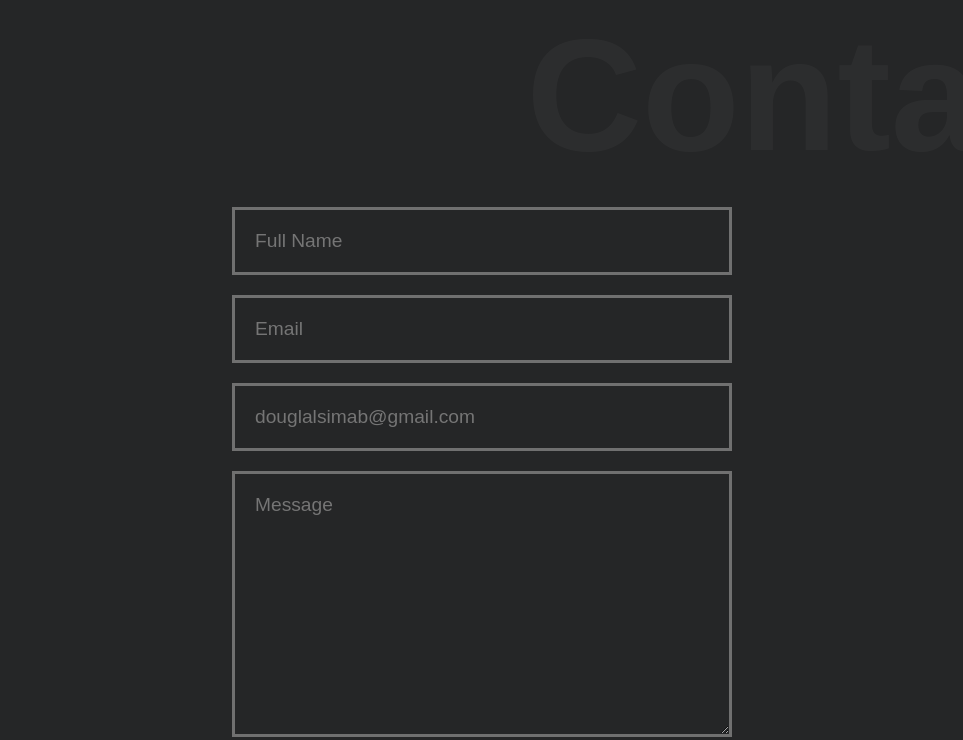
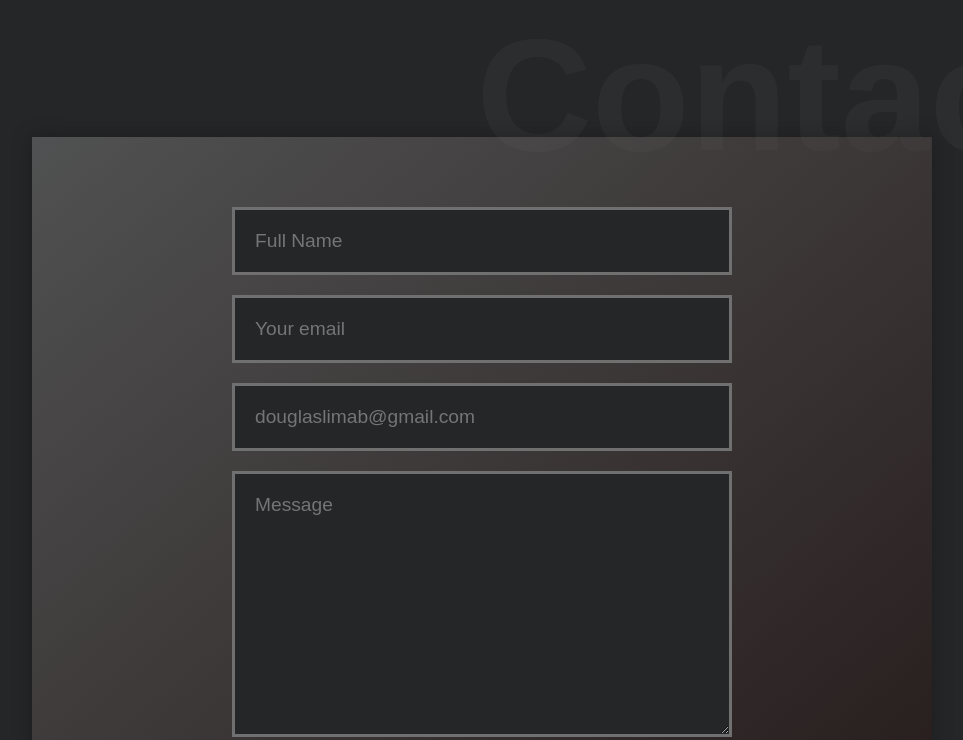
Before and after one commit to douglaslimab/learningJavaScript, a plain HTML site: page learningJS/004/index.html in a window 1280 px wide. Shown: the part 1745-2485 px from the top of the page, without its empty margins (158-1121 px from the left). Drawn offline with Linux system fonts and the light colour scheme.

Commit message:
first steps

```diff
--- a/learningJS/004/css/style.css
+++ b/learningJS/004/css/style.css
@@ -132,12 +132,14 @@ span.m-left{
 }
 
 .about h1{
+    margin-left: 50px;
     font-size: 10rem;
     z-index: 0;
     opacity: .1;
 }
 
-.about-me-info{
+.about-me-info,
+.contact-box{
     max-width: 900px;
     background-color: #252627;
     box-shadow: 0 0 1.2rem rgba(0,0,0,.25);
@@ -166,6 +168,7 @@ span.m-left{
 }
 
 .contact h1{
+    margin-right: 50px;
     text-align: right;
     font-size: 10rem;
     opacity: .1;
--- a/learningJS/004/index.html
+++ b/learningJS/004/index.html
@@ -82,10 +82,10 @@
 
     <div class="contact" id="contact">
         <h1>Contact</h1>
-        <form>
+        <form class="contact-box">
             <input type="text" name="name" placeholder="Full Name">
-            <input type="text" placeholder="Email">
-            <input type="text" placeholder="douglalsimab@gmail.com" disabled>
+            <input type="text" placeholder="Your email">
+            <input type="text" placeholder="douglaslimab@gmail.com" disabled>
             <textarea name="message" cols="30" rows="10" placeholder="Message"></textarea>
             <input type="submit">
         </form>
```
